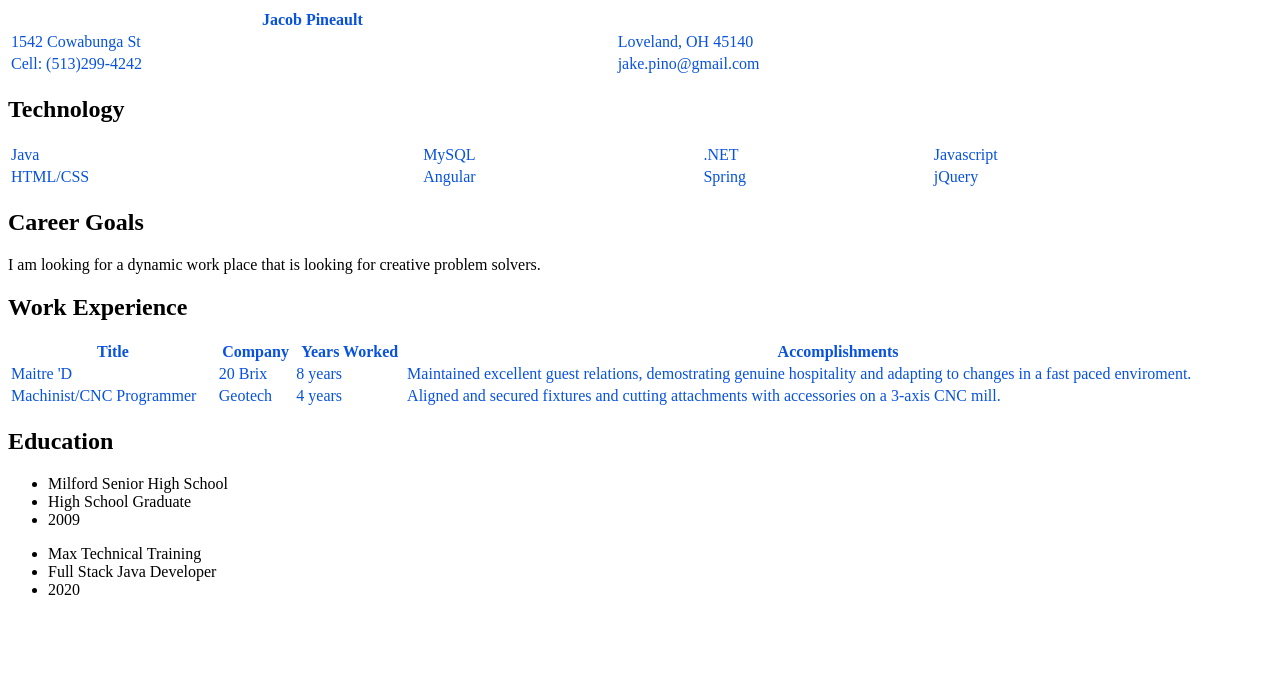
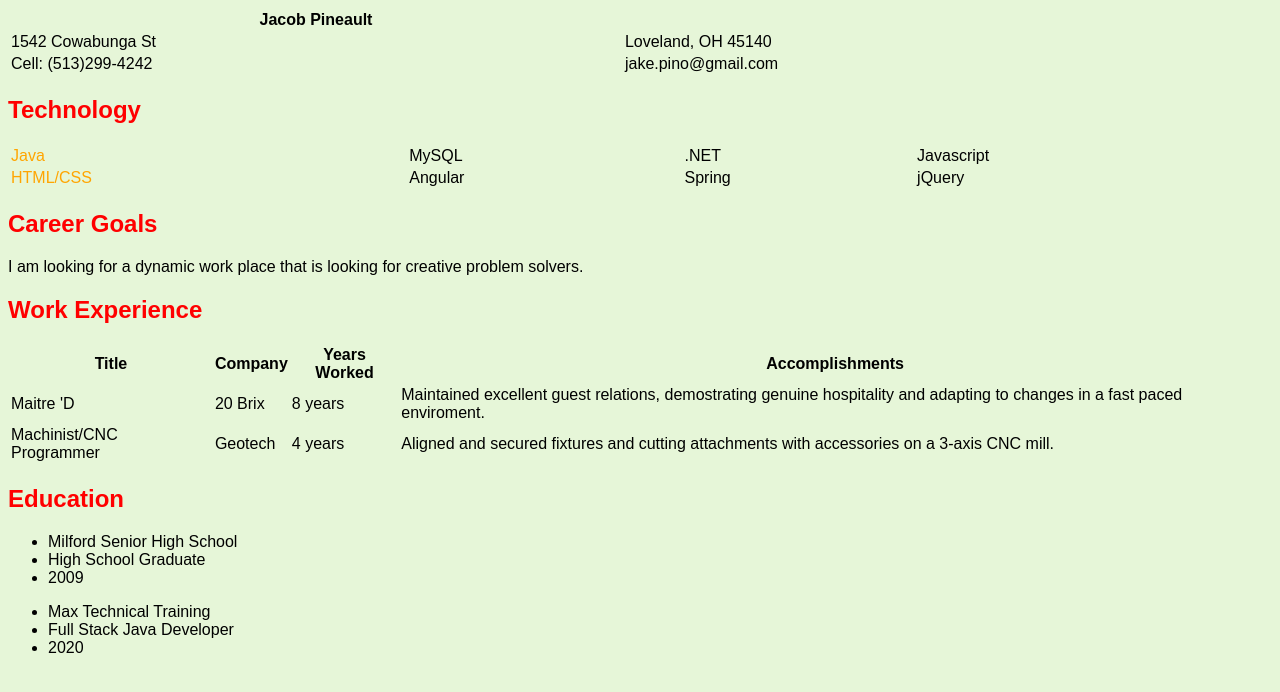
Before and after one commit to JacobPineault/html-css-js, a plain HTML site: page myCV.html in a window 1280 px wide. Drawn offline with Linux system fonts and the light colour scheme.

Commit message:
more css

```diff
--- a/css/mycv.css
+++ b/css/mycv.css
@@ -1,4 +1,13 @@
 table {
     width: 100%;
-    color: rgb(8, 82, 221);
 }
+.header {
+    color: red;
+}
+body {
+    font-family: sans-serif;
+    background-color: rgb(230, 246, 216);
+}
+.orange {
+    color: orange;
+}
--- /dev/null
+++ b/css/sbsdiv.css
@@ -0,0 +1,5 @@
+#left-div, #right-div {
+    display: inline-block;
+    width: 39%;
+    vertical-align: top;
+}
--- a/myCV.html
+++ b/myCV.html
@@ -10,11 +10,9 @@
 
 <body>
     <table>
-        <thead>
-        </thead>
         <tbody>
             <tr>
-                <th><b>Jacob Pineault</b></th>
+                <th>Jacob Pineault</th>
             </tr>
             <tr>
                 <td>1542 Cowabunga St</td>
@@ -27,16 +25,16 @@
         </tbody>
     </table>
     <section>
-        <h2>Technology</h2>
+        <h2 class="header">Technology</h2>
         <table>
             <tr>
-                <td>Java</td>
+                <td class="orange">Java</td>
                 <td>MySQL</td>
                 <td>.NET</td>
                 <td>Javascript</td>
             </tr>
             <tr>
-                <td>HTML/CSS</td>
+                <td class="orange">HTML/CSS</td>
                 <td>Angular</td>
                 <td>Spring</td>
                 <td>jQuery</td>
@@ -44,14 +42,14 @@
         </table>
     </section>
     <section></section>
-    <h2>Career Goals</h2>
+    <h2 class="header">Career Goals</h2>
     <span>
         I am looking for a dynamic work place that is looking
         for creative problem solvers.
     </span>
     </section>
     <section>
-        <h2>
+        <h2 class="header">
             Work Experience
         </h2>
         <table>
@@ -85,7 +83,7 @@
         </table>
     </section>
     <section>
-        <h2>
+        <h2 class="header">
             Education
         </h2>
         <ul>
```
Also changed, not shown: sbsdiv.html (added, +27 -0 lines).
